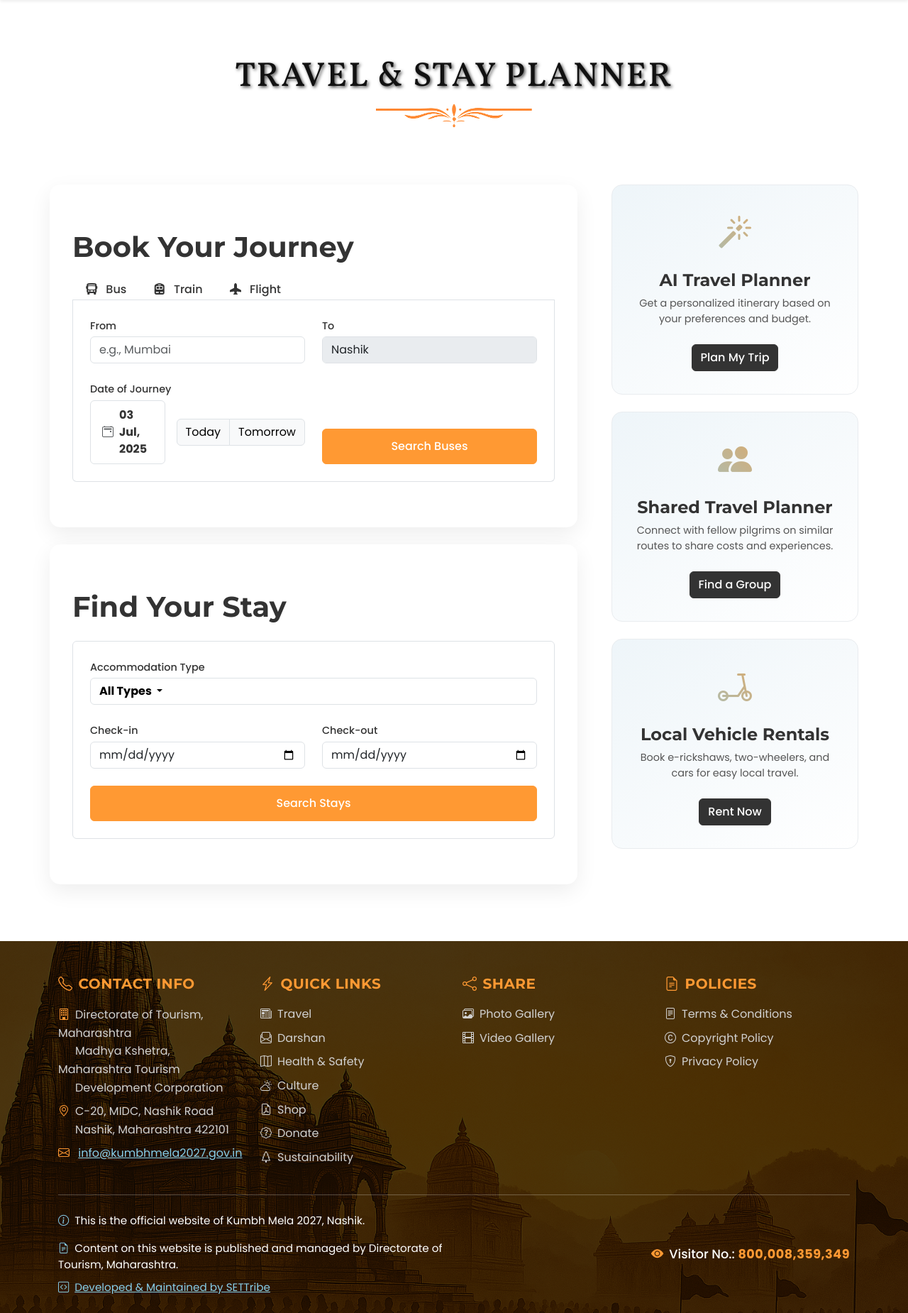
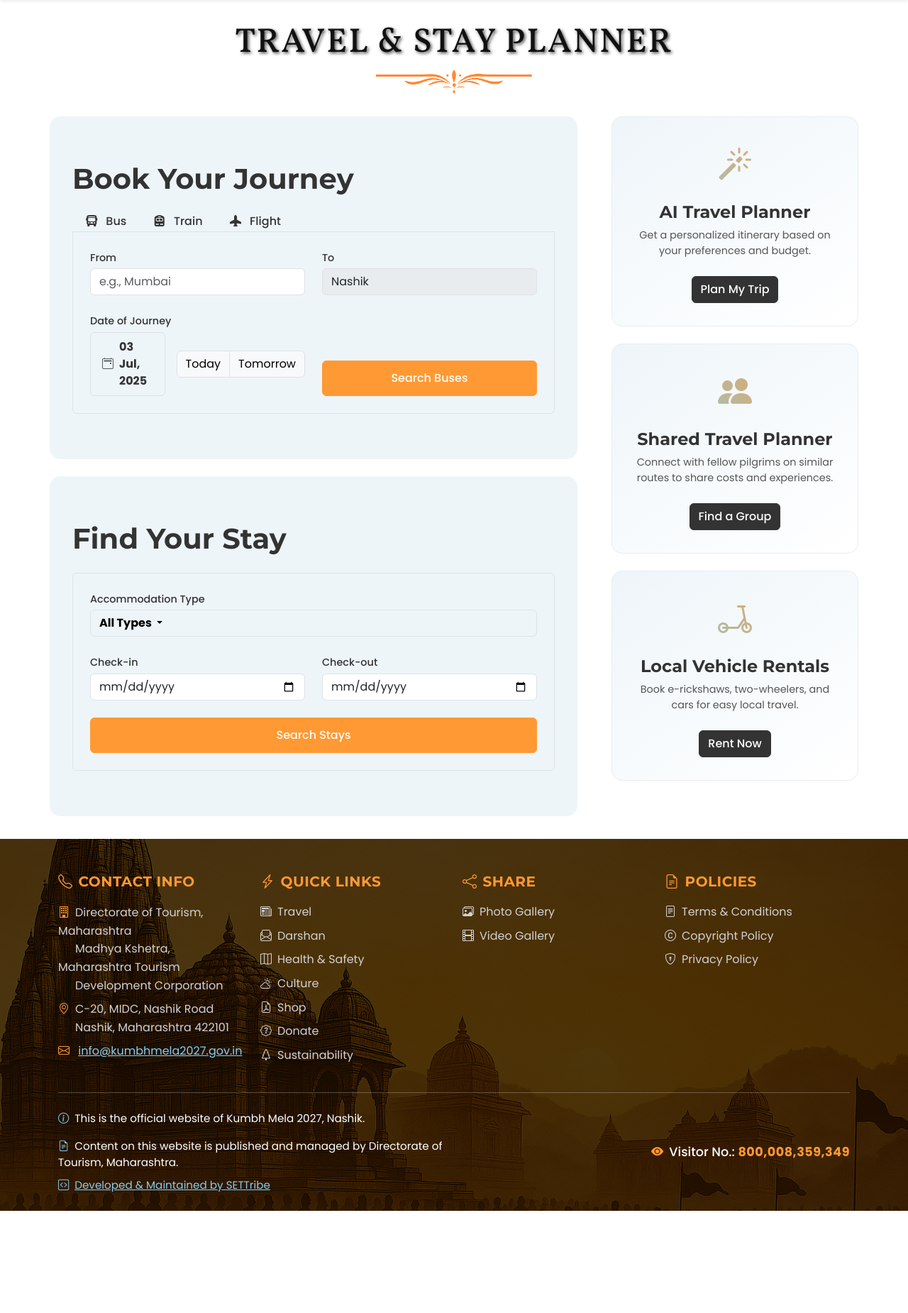
Before and after one commit to SETTribe-IT-Solutions/Comprehensive-Kumbh-Mela-Website, a PHP site: page /travel.php in a window 1280 px wide. Shown: the part 88-1938 px from the top of the page at 71% size. After the commit the page ends 1794 px from the top, so only its background shows below. Run offline with PHP 8.4, Linux system fonts and the light colour scheme; some libraries are stand-ins or nearby versions.

Commit message:
Changes_done_in_Travel

```diff
--- a/css/style.css
+++ b/css/style.css
@@ -13,7 +13,7 @@
     --font-body: 'Poppins', sans-serif;
 }
 body { font-family: var(--font-body); color: var(--dark-text); }
-.section-padding { padding: 5rem 0; }
+.section-padding { padding: 2rem 0; }
 
 /* ================== 2. HEADER & NAVIGATION ================== */
 .logo img { height: 45px; }
@@ -223,7 +223,7 @@ body { font-family: var(--font-body); color: var(--dark-text); }
   font-weight: 500;
   color: #111;
   text-align: center;
-  margin-top: 3rem;
+
   text-shadow: 2px 2px 4px rgba(0, 0, 0, 0.7);
 }
 /*
@@ -528,12 +528,11 @@ body { font-family: var(--font-body); color: var(--dark-text); }
     font-size: clamp(2.5rem, 7vw, 4rem);
 } */
 
-
-.booking-module {
+.booking-module { background: linear-gradient(145deg, #eef5f9, #eef5f9);
     background-color: var(--white);
     border-radius: 15px;
     padding: 4rem 2rem; /* Shorthand for: 3rem on top/bottom, 2rem on left/right */
-    box-shadow: 0 10px 30px rgba(0,0,0,0.07);
+    /* box-shadow: 0 10px 30px rgba(0,0,0,0.07); */
     overflow: hidden;
 }
 .booking-module .section-title { text-align: left; margin-bottom: 1.5rem; }
--- a/travel.php
+++ b/travel.php
@@ -13,7 +13,7 @@
 <!-- <link href="https://fonts.googleapis.com/css2?family=Montserrat:wght@700&family=Poppins:wght@400;500;700&family=Vollkorn:ital,wght@0,400..900;1,400..900&display=swap" rel="stylesheet"> -->
 
     <!-- <link href="https://fonts.googleapis.com/css2?family=Montserrat:wght@700&family=Poppins:wght@400;500;700&display=swap" rel="stylesheet"> -->
-    <link rel="stylesheet" href="css/style.css?v=52"> <!-- Use the same stylesheet -->
+    <link rel="stylesheet" href="css/style.css?v=54"> <!-- Use the same stylesheet -->
 
 </head>
 <body>
```
